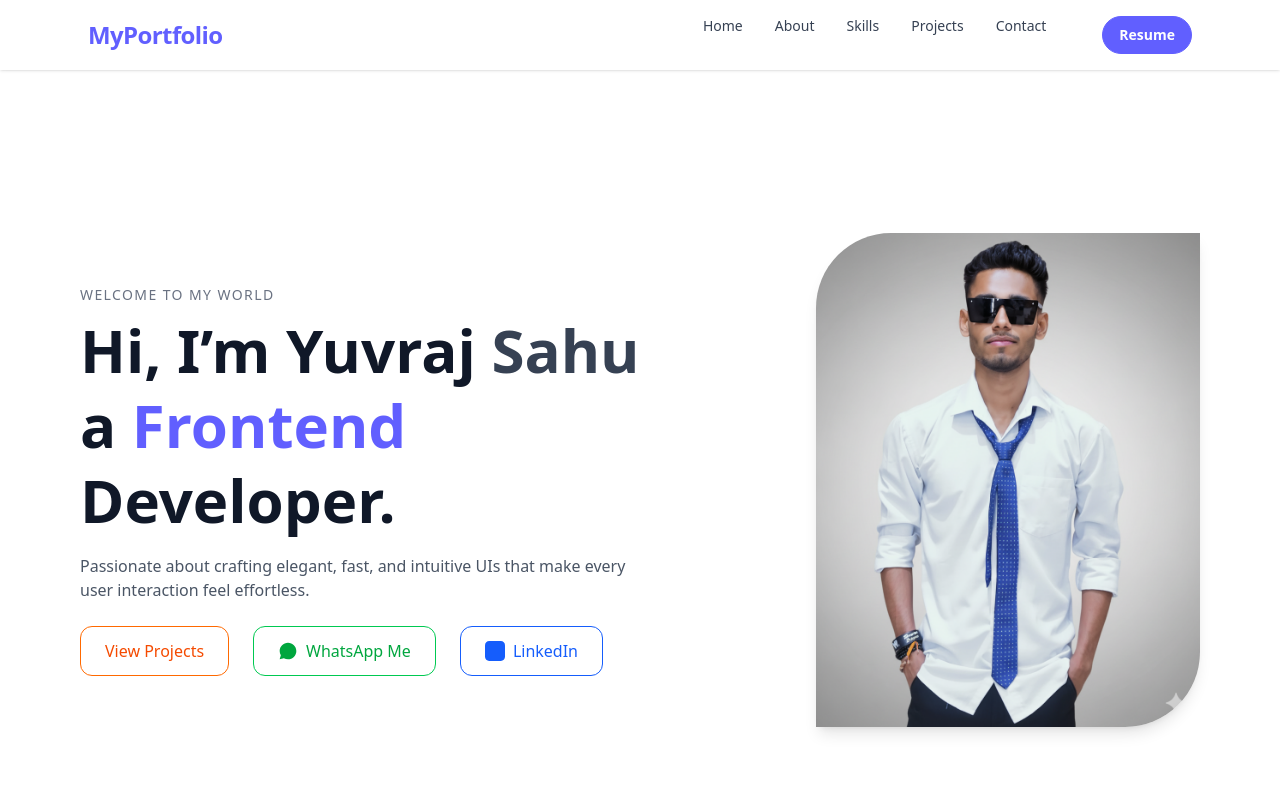
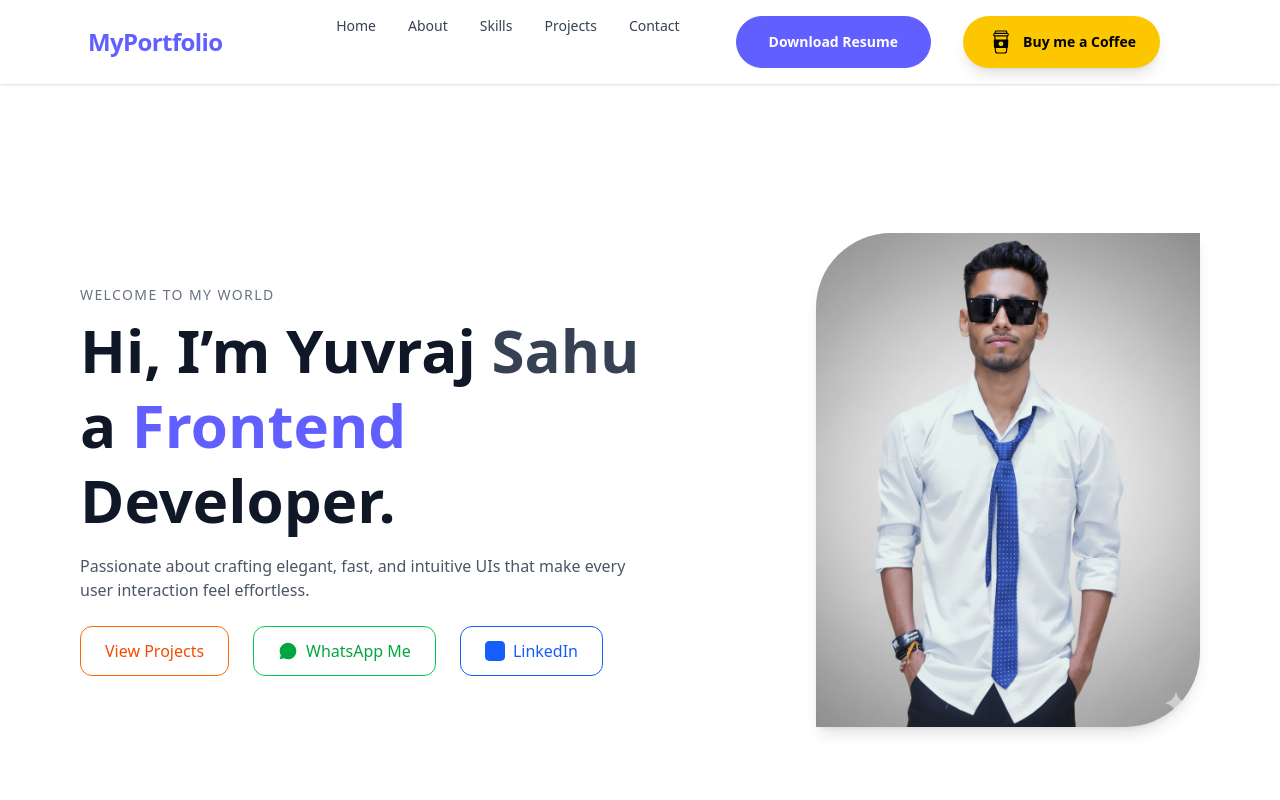
Before and after one commit to sahu-yuvraj001/PersonalPortfolio, a React (Vite) app: page / in a window 1280 px wide. Shown: the top 800 px of the page. Built offline with nearby package versions, Linux system fonts and the light colour scheme.

Commit message:
Updated Navbar, index.html and added PaymentButton component

```diff
--- a/index.html
+++ b/index.html
@@ -7,6 +7,8 @@
 
     <meta name="viewport" content="width=device-width, initial-scale=1.0" />
     <title>Yuvraj Sahu | Frontend Developer & React.js Specialist</title>
+    <script src="https://checkout.razorpay.com/v1/checkout.js"></script>
+
   </head>
   <body>
     <div id="root"></div>
--- a/package.json
+++ b/package.json
@@ -11,11 +11,13 @@
   },
   "dependencies": {
     "@tailwindcss/vite": "^4.1.16",
+    "axios": "^1.13.2",
     "framer-motion": "^12.23.24",
     "react": "^19.1.1",
     "react-dom": "^19.1.1",
     "react-icons": "^5.5.0",
     "react-router-dom": "^7.9.5",
+    "react-toastify": "^11.0.5",
     "tailwindcss": "^4.1.16"
   },
   "devDependencies": {
--- a/src/components/Navbar.jsx
+++ b/src/components/Navbar.jsx
@@ -1,6 +1,7 @@
 import { useState } from "react";
 import { FiMenu, FiX } from "react-icons/fi";
 import { Link } from "react-router-dom";
+import PaymentButton from "./PaymentButton";
 
 export default function Navbar() {
   const [open, setOpen] = useState(false);
@@ -37,10 +38,11 @@ export default function Navbar() {
           <a
             href="/Resume.pdf"
             download
-            className="ml-6 inline-flex items-center rounded-full bg-indigo-500 px-4 py-2 text-sm font-semibold text-white border border-indigo-500 hover:bg-white hover:text-indigo-500 transition"
+            className="ml-6 inline-flex items-center rounded-full bg-indigo-500 px-8 py-2 text-sm font-semibold text-white border border-indigo-500 hover:bg-white hover:text-indigo-500 transition"
           >
-            Resume
+           Download Resume
           </a>
+          <PaymentButton/>
         </nav>
 
         <button
--- /dev/null
+++ b/src/components/PaymentButton.jsx
@@ -0,0 +1,78 @@
+// PaymentButton.jsx
+import React from "react";
+import axios from "axios";
+import { CiCoffeeCup } from "react-icons/ci";
+import { ToastContainer, toast } from "react-toastify";
+import "react-toastify/dist/ReactToastify.css";
+
+// ⚡ Replace process.env with constants
+const RAZORPAY_KEY_ID = "rzp_live_RvnAT1YhK5bBNJ"; // your public key
+const BACKEND_URL = "https://paymentbackend-svsy.onrender.com";
+
+export default function PaymentButton() {
+  const handlePayment = async () => {
+    try {
+      // 1️⃣ Create order from backend
+      const { data } = await axios.post(`${BACKEND_URL}/create-order`, {
+        amount: 1, // amount in INR
+      });
+
+      // 2️⃣ Razorpay options
+      const options = {
+        key: RAZORPAY_KEY_ID,
+        amount: data.amount,
+        currency: "INR",
+        name: "Yuvraj Sahu",
+        description: "Portfolio Payment",
+        order_id: data.id,
+        handler: function (response) {
+          toast.success("Payment Successful 🎉", {
+            position: "top-right",
+            autoClose: 5000,
+            hideProgressBar: false,
+            closeOnClick: true,
+            pauseOnHover: true,
+            draggable: true,
+            progress: undefined,
+          });
+          console.log(response);
+        },
+
+        prefill: {
+          name: "Client Name",
+          email: "client@email.com",
+          contact: "9000000000",
+        },
+        theme: {
+          color: "#4f46e5",
+        },
+      };
+
+      // 3️⃣ Open Razorpay checkout
+      if (window.Razorpay) {
+        const razor = new window.Razorpay(options);
+        razor.open();
+      } else {
+        alert("Razorpay SDK not loaded");
+      }
+    } catch (error) {
+      console.error(error);
+      alert("Payment failed");
+    }
+  };
+
+  return (
+    <>
+      {" "}
+      <button
+  onClick={handlePayment}
+  className="group flex hover:cursor-pointer items-center px-6 py-3 bg-yellow-400 hover:bg-yellow-500 text-black font-semibold rounded-full shadow-lg transition transform hover:scale-105"
+>
+  {/* Coffee cup icon */}
+  <CiCoffeeCup className="h-7 w-7 mr-2 transition-transform duration-300 group-hover:-rotate-20" />
+  Buy me a Coffee
+</button>
+      <ToastContainer />
+    </>
+  );
+}
```
Also changed, not shown: 1 other file (tests, documents, lock files or other folders).
